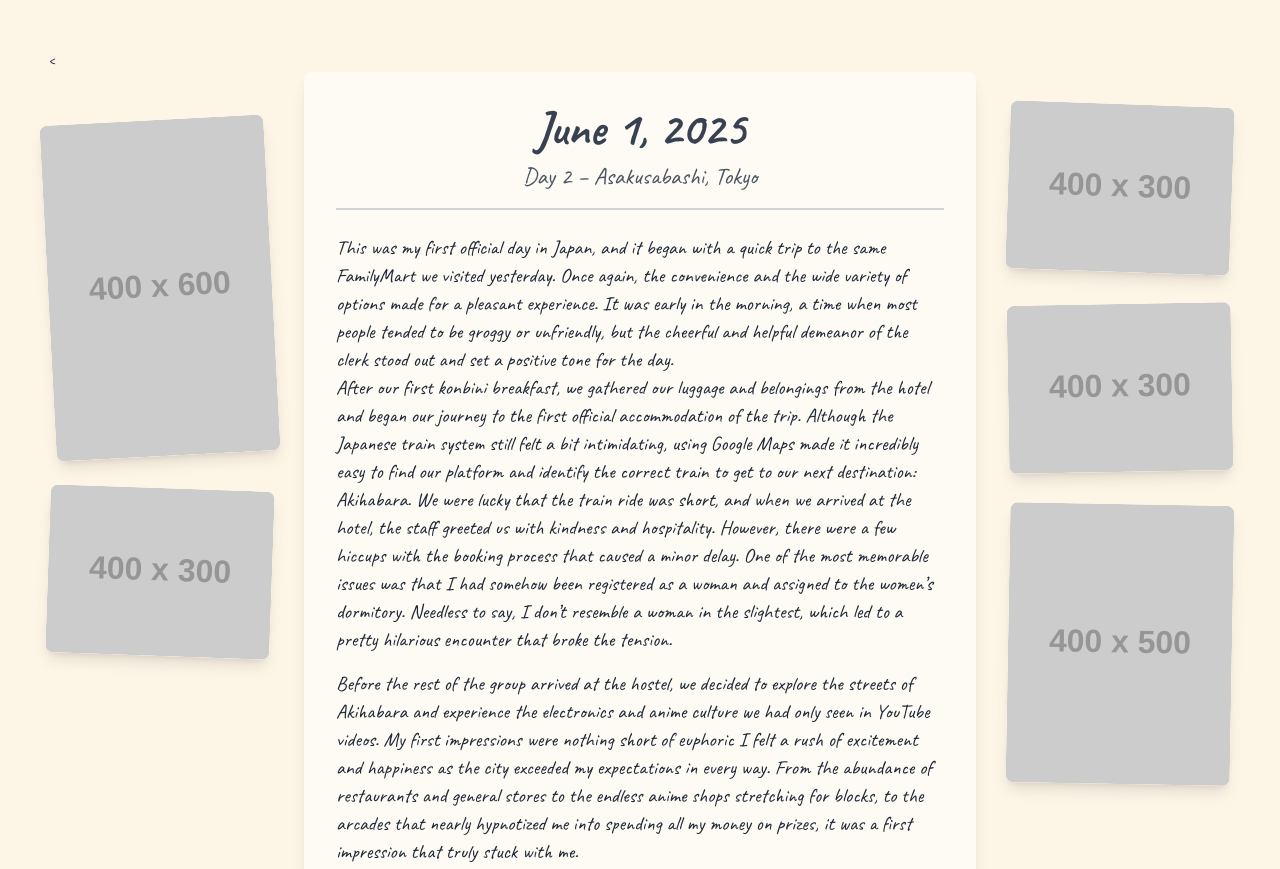
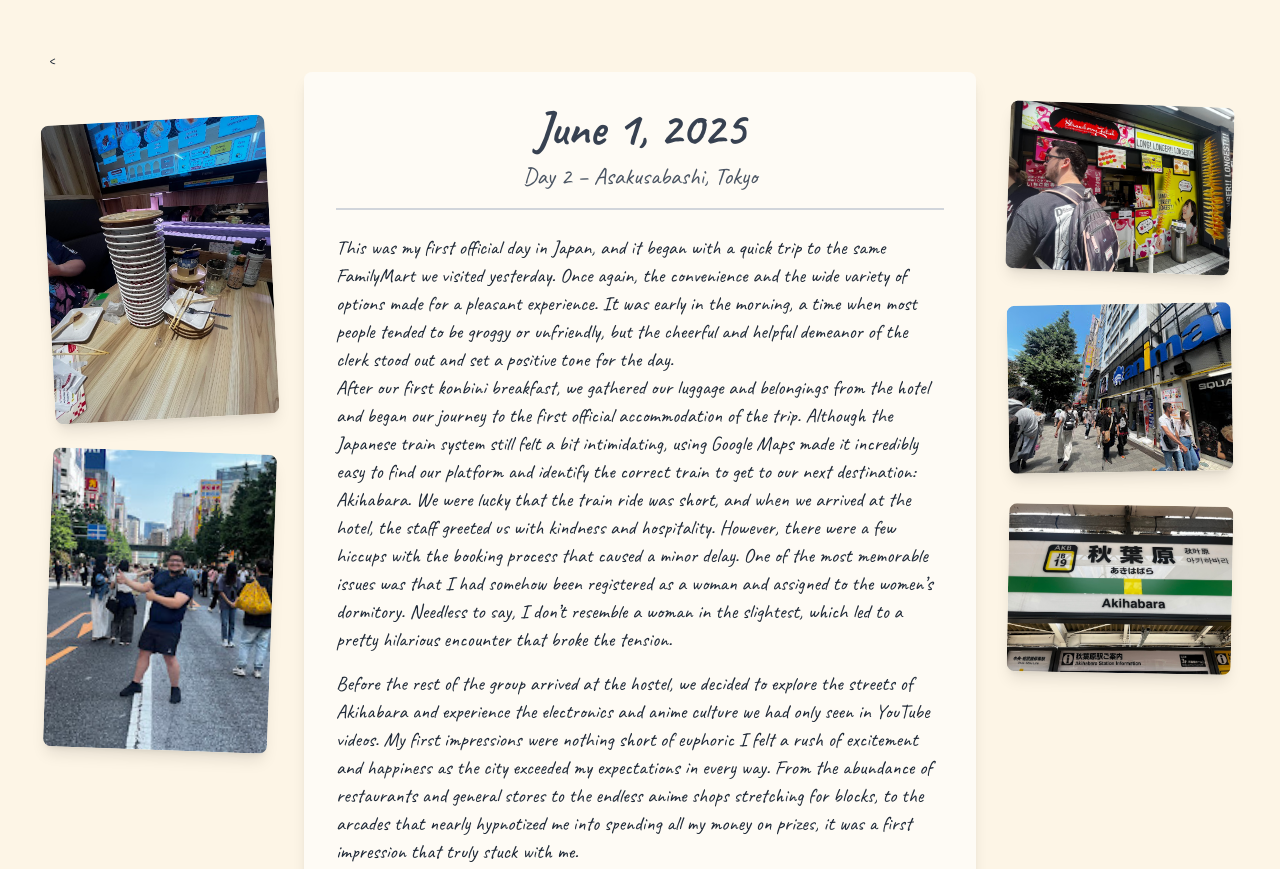
Before and after one commit to UnseenAssassin/Japan_Trip_Journal_2025, a plain HTML site: page Day2.html in a window 1280 px wide. Shown: the top 869 px of the page. Drawn offline with nearby package versions, Linux system fonts and the light colour scheme; placeholder pictures from the web are drawn by us.

Commit message:
Added Images

```diff
--- a/Day2.html
+++ b/Day2.html
@@ -19,8 +19,8 @@
     <div class="container mx-auto flex justify-center items-start gap-4 md:gap-8">
         <!-- Left Image Column -->
         <div class="hidden md:flex flex-col gap-8 w-1/5 pt-12">
-            <img src="https://placehold.co/400x600/D1E5F0/333333?text=Akihabara+Street" alt="Placeholder image of a street in Akihabara" class="rounded-lg shadow-lg transform -rotate-3 transition hover:rotate-0 hover:scale-105">
-            <img src="https://placehold.co/400x300/FFF2CC/333333?text=FamilyMart" alt="Placeholder image of a FamilyMart convenience store" class="rounded-lg shadow-lg transform rotate-2 transition hover:rotate-0 hover:scale-105">
+            <img src="Day2Images/Tokyo6.jpg" alt="Placeholder image of a street in Akihabara" class="rounded-lg shadow-lg transform -rotate-3 transition hover:rotate-0 hover:scale-105">
+            <img src="Day2Images/Tokyo7.jpg" alt="Placeholder image of a FamilyMart convenience store" class="rounded-lg shadow-lg transform rotate-2 transition hover:rotate-0 hover:scale-105">
         </div>
 
         <!-- Journal Entry Column -->
@@ -57,9 +57,9 @@ Overall, my thoughts on the day are incredibly positive. The transportation syst
 
         <!-- Right Image Column -->
         <div class="hidden md:flex flex-col gap-8 w-1/5 pt-8">
-             <img src="https://placehold.co/400x300/F7CAC9/333333?text=Conveyor+Belt+Sushi" alt="Placeholder image of conveyor belt sushi" class="rounded-lg shadow-lg transform rotate-2 transition hover:rotate-0 hover:scale-105">
-             <img src="https://placehold.co/400x300/CFE2F3/333333?text=Tokyo+Train" alt="Placeholder image of a train in Tokyo" class="rounded-lg shadow-lg transform -rotate-1 transition hover:rotate-0 hover:scale-105">
-             <img src="https://placehold.co/400x500/EAD1DC/333333?text=Hostel+Room" alt="Placeholder image of a hostel room" class="rounded-lg shadow-lg transform rotate-1 transition hover:rotate-0 hover:scale-105">
+             <img src="Day2Images/Tokyo8.jpg" alt="Placeholder image of conveyor belt sushi" class="rounded-lg shadow-lg transform rotate-2 transition hover:rotate-0 hover:scale-105">
+             <img src="Day2Images/Tokyo9.jpg" alt="Placeholder image of a train in Tokyo" class="rounded-lg shadow-lg transform -rotate-1 transition hover:rotate-0 hover:scale-105">
+             <img src="Day2Images/Tokyo10.jpg" alt="Placeholder image of a hostel room" class="rounded-lg shadow-lg transform rotate-1 transition hover:rotate-0 hover:scale-105">
         </div>
     </div>
 </body>
```
